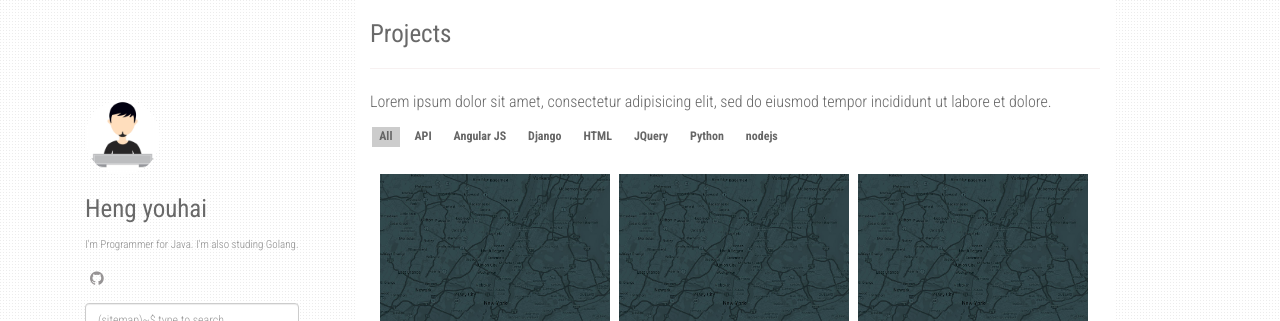
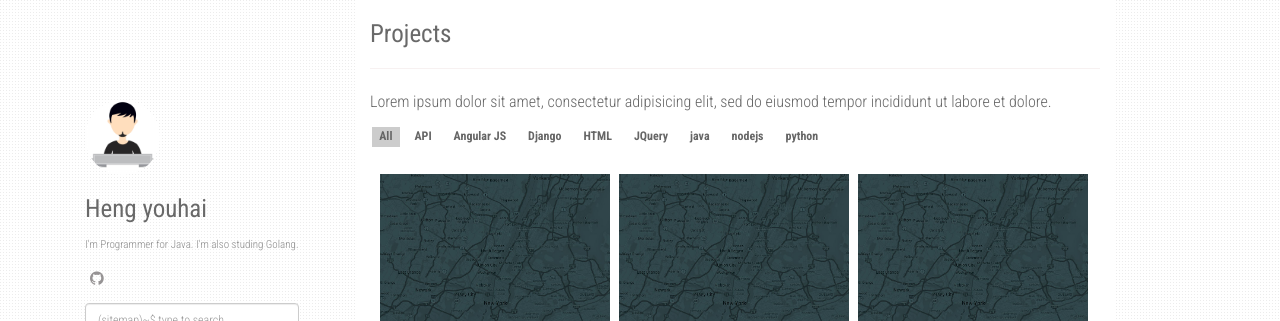
Before and after one commit to hengyoush/hengyoush.github.io, a Jekyll site: the page built from projects.md, in a window 1280 px wide. Shown: the top 321 px of the page. Built offline with Jekyll 4.4.1, drawn with Linux system fonts in a browser that asks for light colours; nearby versions of some CDN libraries.

```diff
--- a/_config.yml
+++ b/_config.yml
@@ -8,7 +8,7 @@ google_analytics: UA-XXXXXXXX-Y
 avatar_url: /static/img/avatar.jpg
 
 enableTags: true
-tagarray: []
+tagarray: [python, java]
 
 collections:
   project:
```
